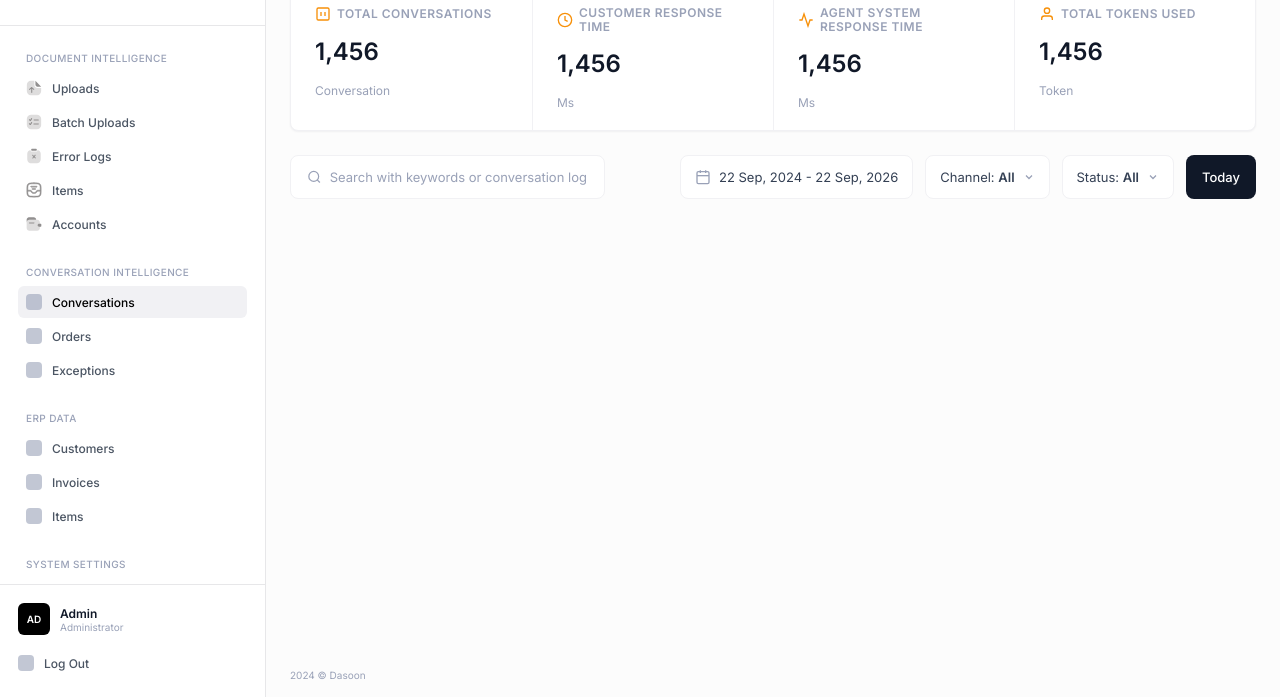
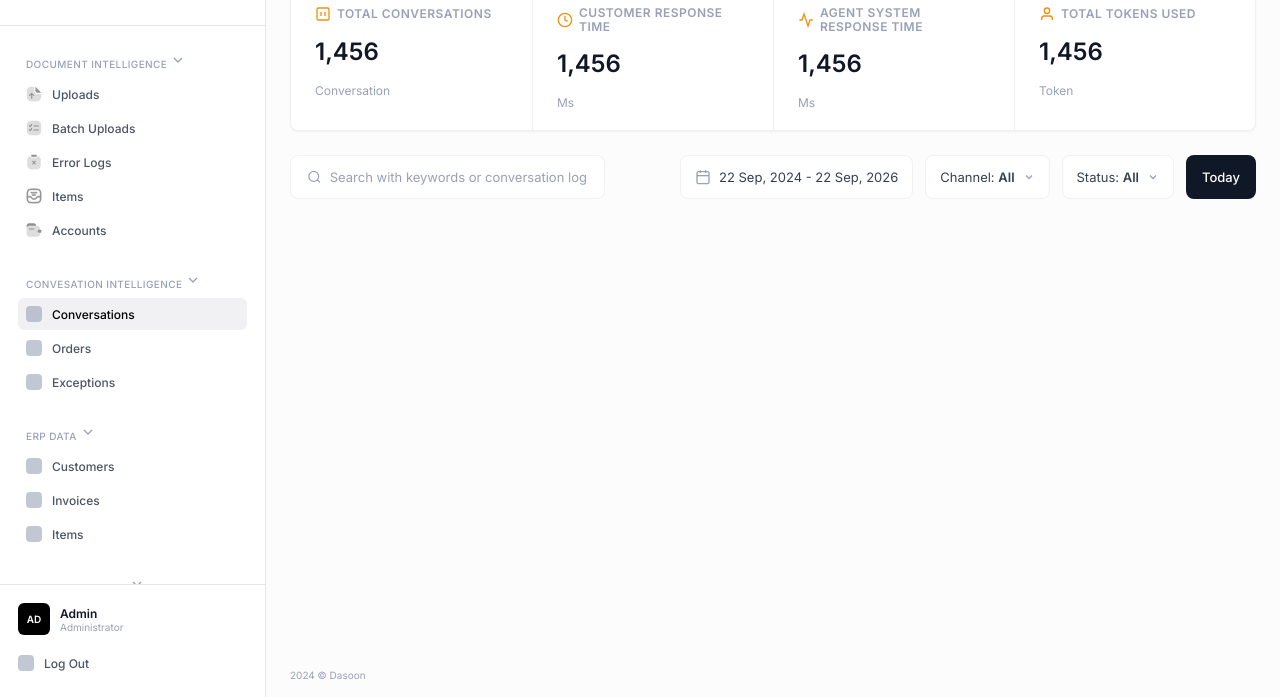
Before and after one commit to Ngocly213/thuctap, a plain HTML site: page index.html in a window 1280 px wide. Shown: the part 103-800 px from the top of the page. Drawn offline with Linux system fonts and the light colour scheme.

Commit message:
Sua menu-title

```diff
--- a/index.html
+++ b/index.html
@@ -21,7 +21,12 @@
 
         <nav class="app-sidebar-menu">
           <div class="menu-group">
-            <div class="menu-title">Document Intelligence</div>
+            <div class="menu-title">
+              <span>Document Intelligence</span>
+              <svg width="16" height="16" viewBox="0 0 24 24" fill="none" stroke="currentColor" stroke-width="2">
+                <polyline points="6 9 12 15 18 9"></polyline>
+              </svg>
+            </div>
             <a href="#" class="menu-item">
               <img src="images/file-up.svg" alt="" class="menu-icon" />Uploads
             </a>
@@ -40,21 +45,36 @@
           </div>
 
           <div class="menu-group">
-            <div class="menu-title">Conversation Intelligence</div>
+            <div class="menu-title">
+              <span>Convesation Intelligence</span>
+              <svg width="16" height="16" viewBox="0 0 24 24" fill="none" stroke="currentColor" stroke-width="2">
+                <polyline points="6 9 12 15 18 9"></polyline>
+              </svg>
+            </div>
             <a href="#" class="menu-item active"><span class="icon"></span>Conversations</a>
             <a href="#" class="menu-item"><span class="icon"></span>Orders</a>
             <a href="#" class="menu-item"><span class="icon"></span>Exceptions</a>
           </div>
 
           <div class="menu-group">
-            <div class="menu-title">ERP Data</div>
+            <div class="menu-title">
+              <span>ERP Data</span>
+              <svg width="16" height="16" viewBox="0 0 24 24" fill="none" stroke="currentColor" stroke-width="2">
+                <polyline points="6 9 12 15 18 9"></polyline>
+              </svg>
+            </div>
             <a href="#" class="menu-item"><span class="icon"></span>Customers</a>
             <a href="#" class="menu-item"><span class="icon"></span>Invoices</a>
             <a href="#" class="menu-item"><span class="icon"></span>Items</a>
           </div>
 
           <div class="menu-group">
-            <div class="menu-title">System Settings</div>
+            <div class="menu-title">
+              <span>System Settings</span>
+              <svg width="16" height="16" viewBox="0 0 24 24" fill="none" stroke="currentColor" stroke-width="2">
+                <polyline points="6 9 12 15 18 9"></polyline>
+              </svg>
+            </div>
             <a href="#" class="menu-item"><span class="icon"></span>Users</a>
             <a href="#" class="menu-item"><span class="icon"></span>Settings</a>
           </div>
```
